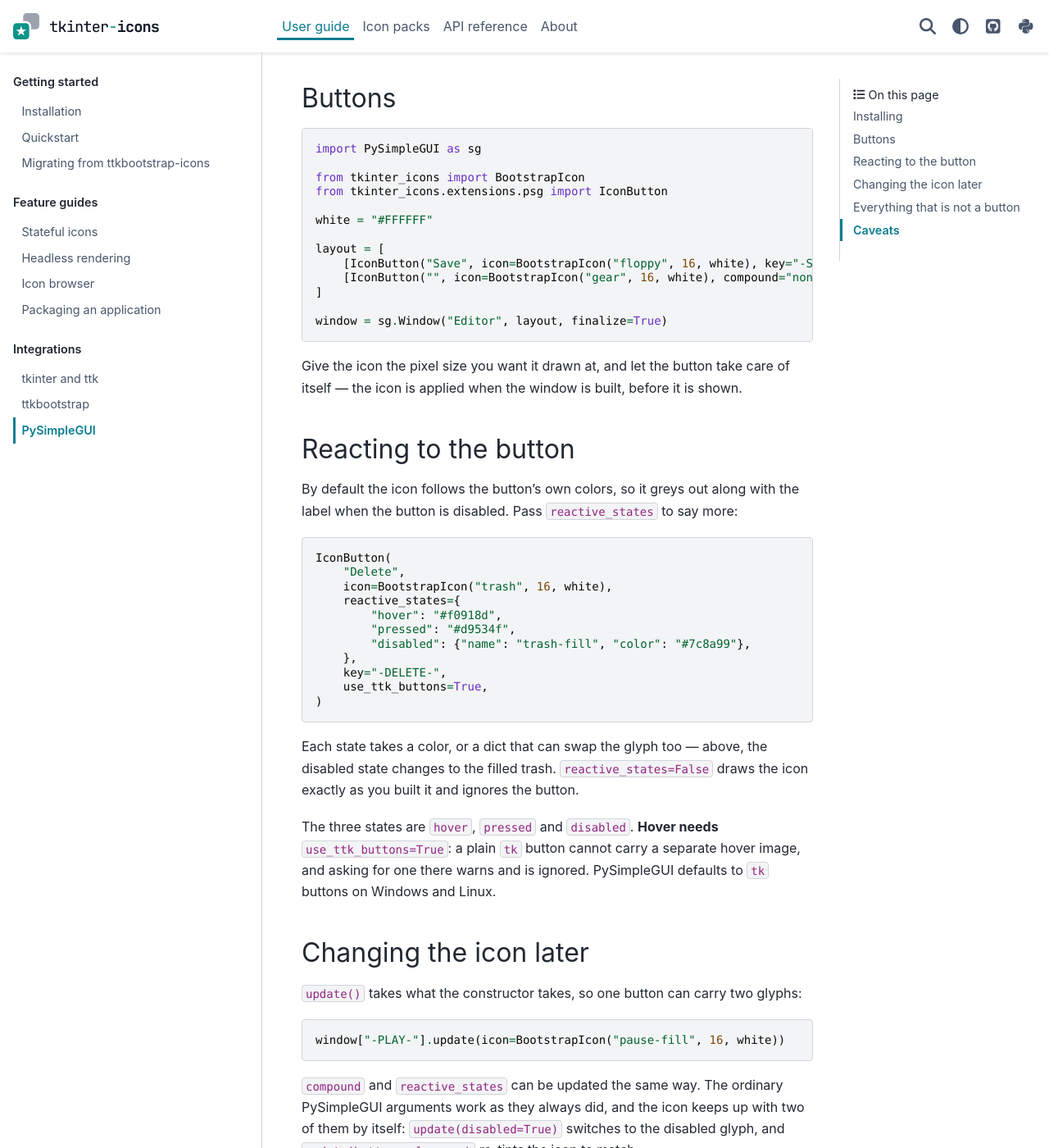
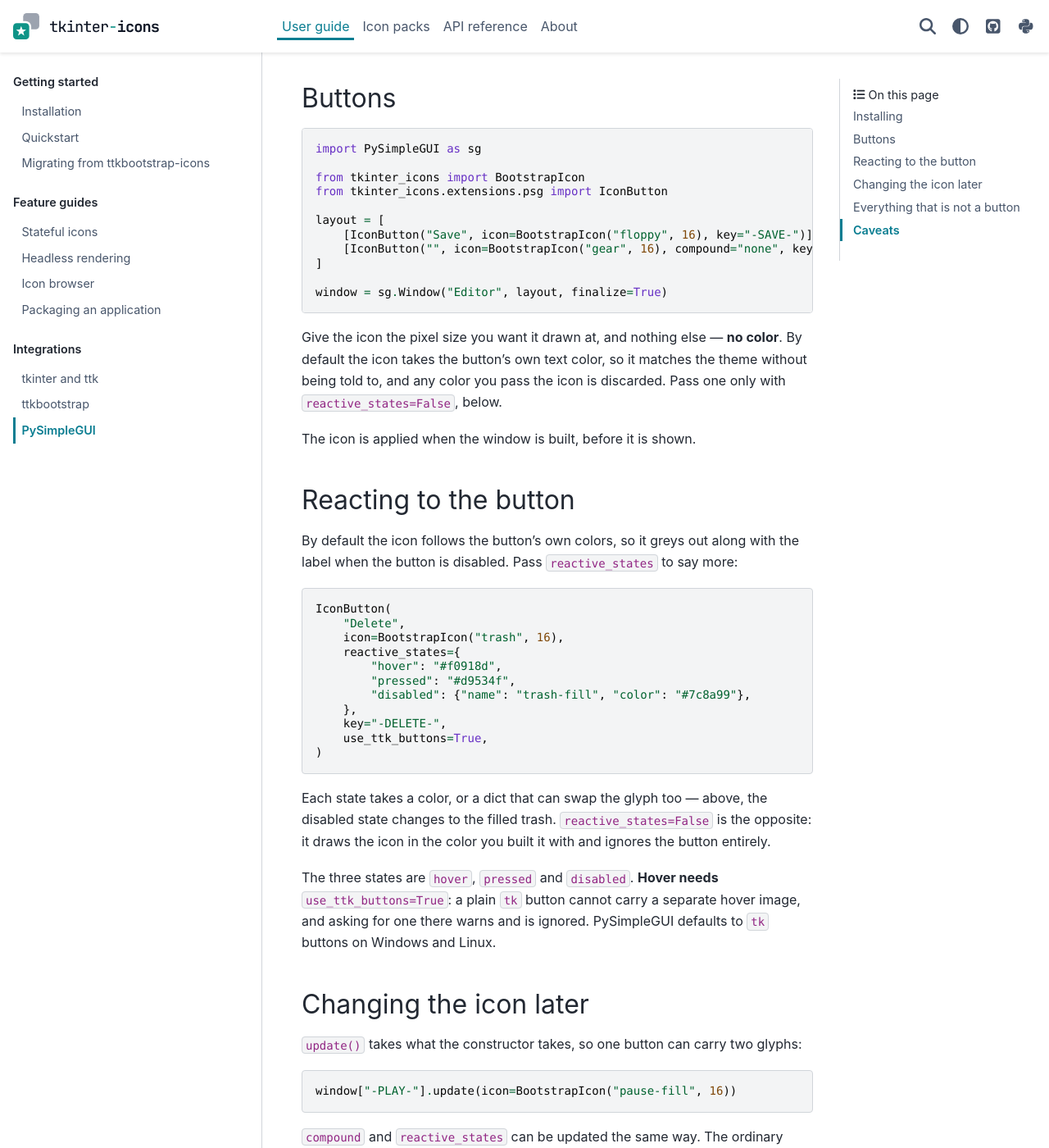
Before and after one commit to israel-dryer/ttkbootstrap-icons, a Sphinx documentation site: the page built from docs/integrations/pysimplegui.rst, in a window 1280 px wide and 1400 px high, scrolled down 946 px. Shown: the whole window at 82% size. Built offline with Sphinx 7.4.7 and the PyData theme 0.15.4, drawn with Linux system fonts in a browser that asks for light colours; pages that are not in the unit, such as notebooks, are missing from menus; some of the changed text lies outside the part shown.

Commit message:
Stop giving IconButton icons a color the button overrides
An IconButton takes the button's own text color by default, so a color passed to the icon is discarded outright: an icon built as BootstrapIcon("floppy", 16, "#FF0000") resolves to #ffffff on a DarkBlue3 button. Passing white in the examples therefore implied the argument mattered when it did not, and quietly contradicted the sentence two paragraphs down saying the icon follows the button.

The button examples now pass size and nothing else, and the page says why. A color is still passed everywhere it is genuinely needed — the to_data() bytes, which have no button to take one from — so `white` survives in exactly one section, which is itself the distinction between the two bridges.

The screenshot is regenerated from the corrected code and the icons are pixel-identical, since they were already being drawn white.

Co-Authored-By: Claude Opus 5 (1M context) <noreply@anthropic.com>

```diff
--- a/docs/integrations/pysimplegui.rst
+++ b/docs/integrations/pysimplegui.rst
@@ -39,16 +39,16 @@ Buttons
    from tkinter_icons import BootstrapIcon
    from tkinter_icons.extensions.psg import IconButton
 
-   white = "#FFFFFF"
-
    layout = [
-       [IconButton("Save", icon=BootstrapIcon("floppy", 16, white), key="-SAVE-")],
-       [IconButton("", icon=BootstrapIcon("gear", 16, white), compound="none", key="-PREFS-")],
+       [IconButton("Save", icon=BootstrapIcon("floppy", 16), key="-SAVE-")],
+       [IconButton("", icon=BootstrapIcon("gear", 16), compound="none", key="-PREFS-")],
    ]
 
    window = sg.Window("Editor", layout, finalize=True)
 
-Give the icon the pixel size you want it drawn at, and let the button take care of itself — the icon is applied when the window is built, before it is shown.
+Give the icon the pixel size you want it drawn at, and nothing else — **no color**. By default the icon takes the button's own text color, so it matches the theme without being told to, and any color you pass the icon is discarded. Pass one only with ``reactive_states=False``, below.
+
+The icon is applied when the window is built, before it is shown.
 
 Reacting to the button
 ----------------------
@@ -59,7 +59,7 @@ By default the icon follows the button's own colors, so it greys out along with
 
    IconButton(
        "Delete",
-       icon=BootstrapIcon("trash", 16, white),
+       icon=BootstrapIcon("trash", 16),
        reactive_states={
            "hover": "#f0918d",
            "pressed": "#d9534f",
@@ -69,7 +69,7 @@ By default the icon follows the button's own colors, so it greys out along with
        use_ttk_buttons=True,
    )
 
-Each state takes a color, or a dict that can swap the glyph too — above, the disabled state changes to the filled trash. ``reactive_states=False`` draws the icon exactly as you built it and ignores the button.
+Each state takes a color, or a dict that can swap the glyph too — above, the disabled state changes to the filled trash. ``reactive_states=False`` is the opposite: it draws the icon in the color you built it with and ignores the button entirely.
 
 The three states are ``hover``, ``pressed`` and ``disabled``. **Hover needs** ``use_ttk_buttons=True``: a plain ``tk`` button cannot carry a separate hover image, and asking for one there warns and is ignored. PySimpleGUI defaults to ``tk`` buttons on Windows and Linux.
 
@@ -80,16 +80,18 @@ Changing the icon later
 
 .. code-block:: python
 
-   window["-PLAY-"].update(icon=BootstrapIcon("pause-fill", 16, white))
+   window["-PLAY-"].update(icon=BootstrapIcon("pause-fill", 16))
 
 ``compound`` and ``reactive_states`` can be updated the same way. The ordinary PySimpleGUI arguments work as they always did, and the icon keeps up with two of them by itself: ``update(disabled=True)`` switches to the disabled glyph, and ``update(button_color=...)`` re-tints the icon to match.
 
 Everything that is not a button
 -------------------------------
 
-Elsewhere PySimpleGUI wants image **bytes**. Build the icon the same way and ask for its data:
+Elsewhere PySimpleGUI wants image **bytes**. Build the icon the same way and ask for its data — but here there is no button to take a color from, so give it one:
 
 .. code-block:: python
+
+   white = "#FFFFFF"
 
    layout = [
        [sg.Image(data=BootstrapIcon("house", 16, white).to_data()), sg.Text("Dashboard")],
```
Also changed, not shown: docs/assets/pysimplegui_icons.png, 1 other file.
